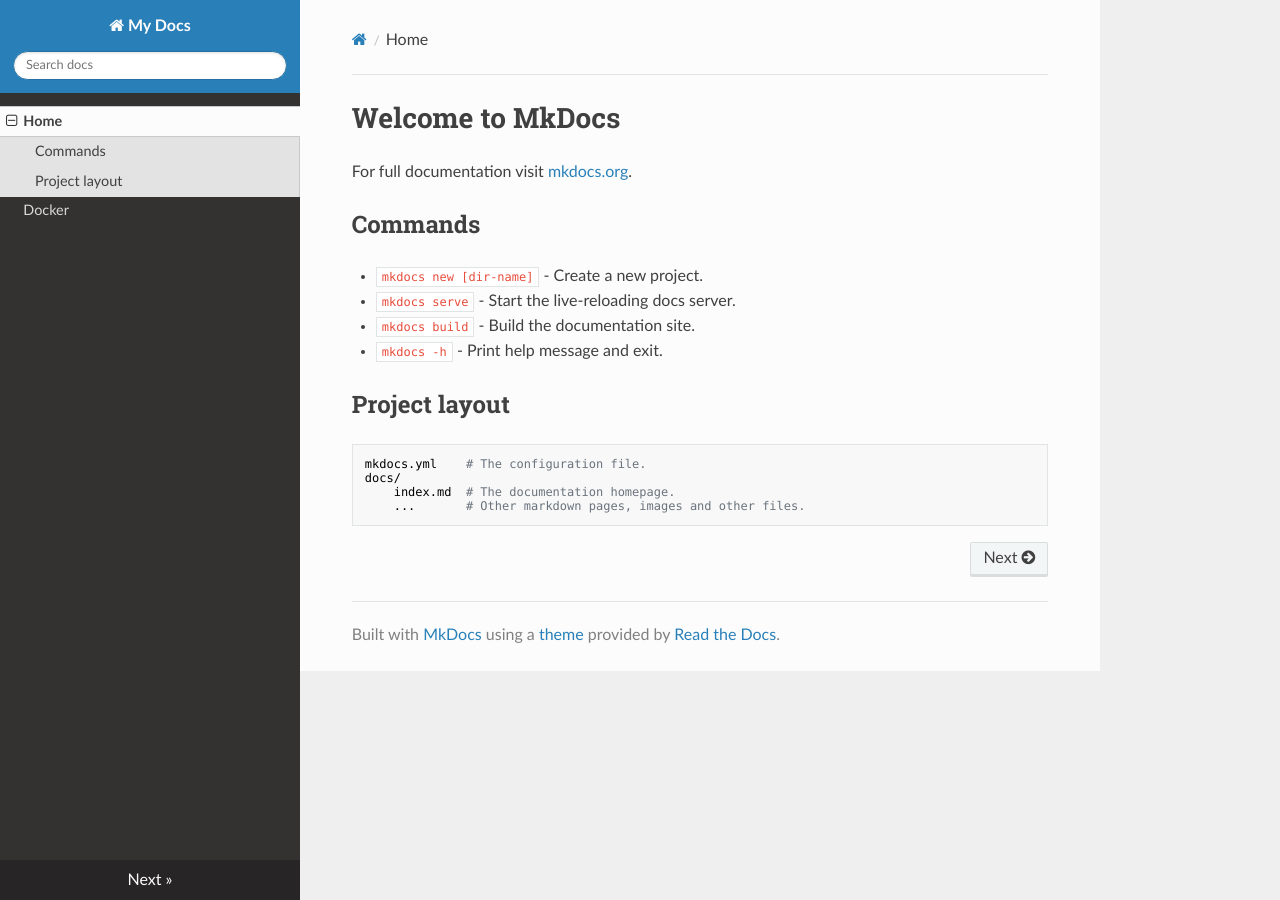
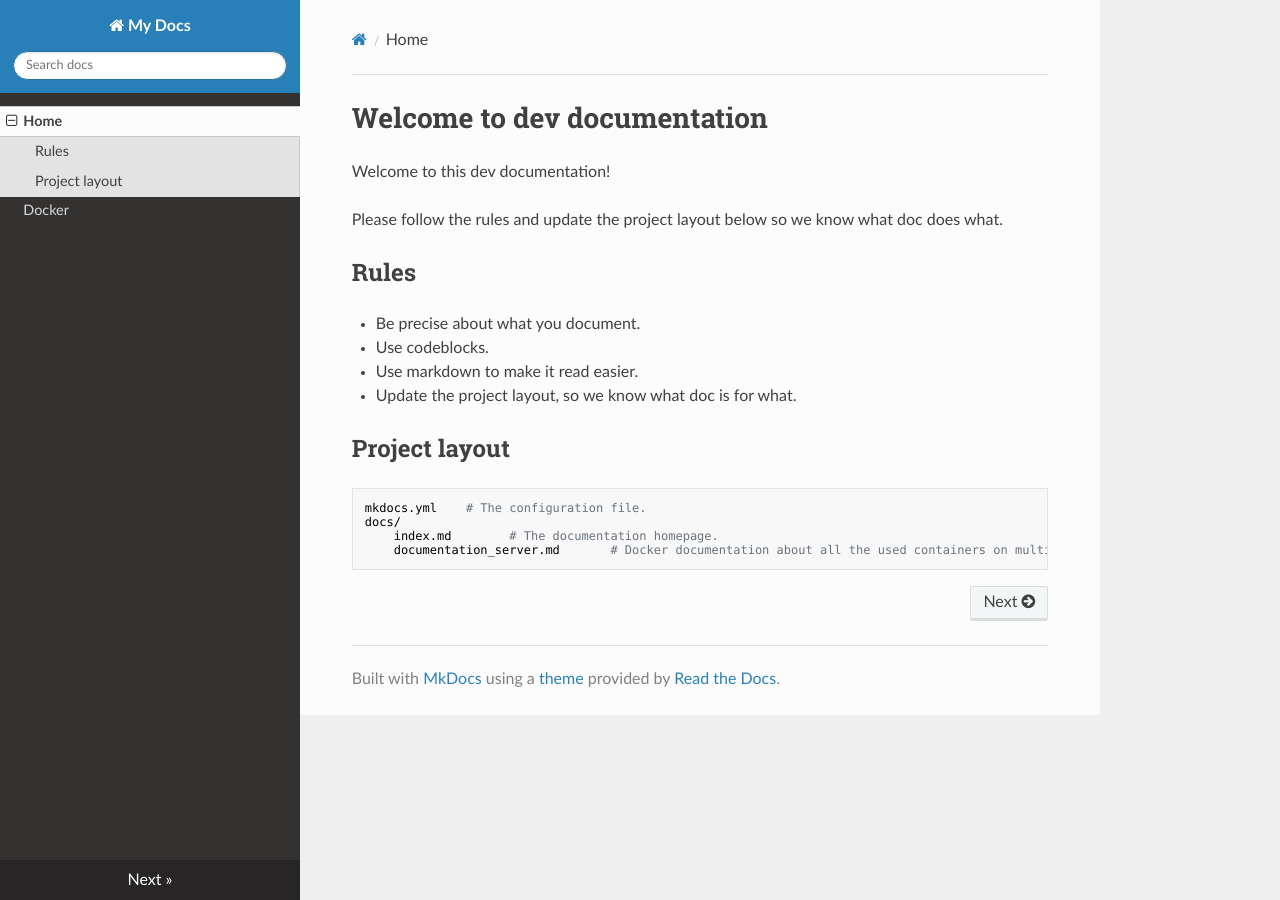
Before and after one commit to nicolaydammer/documentation, an MkDocs documentation site: the page built from docs/index.md, in a window 1280 px wide. Built offline with MkDocs 1.6.1, drawn with Linux system fonts in a browser that asks for light colours; nearby versions of some CDN libraries.

Commit message:
Added homepage text and first documentation

```diff
--- a/docs/index.md
+++ b/docs/index.md
@@ -1,17 +1,19 @@
-# Welcome to MkDocs
+# Welcome to dev documentation
 
-For full documentation visit [mkdocs.org](https://www.mkdocs.org).
+Welcome to this dev documentation!
 
-## Commands
+Please follow the rules and update the project layout below so we know what doc does what.
 
-* `mkdocs new [dir-name]` - Create a new project.
-* `mkdocs serve` - Start the live-reloading docs server.
-* `mkdocs build` - Build the documentation site.
-* `mkdocs -h` - Print help message and exit.
+## Rules
+
+* Be precise about what you document.
+* Use codeblocks.
+* Use markdown to make it read easier.
+* Update the project layout, so we know what doc is for what.
 
 ## Project layout
 
     mkdocs.yml    # The configuration file.
     docs/
-        index.md  # The documentation homepage.
-        ...       # Other markdown pages, images and other files.
+        index.md        # The documentation homepage.
+        documentation_server.md       # Docker documentation about all the used containers on multiple hosts and how it's configured.
--- a/mkdocs.yml
+++ b/mkdocs.yml
@@ -2,5 +2,5 @@ site_name: My Docs
 site_url: http://localhost:8000
 nav:
     - Home: index.md
-    - Docker: docker.md
+    - Docker: documentation_server.md
 theme: readthedocs
```
Also changed, not shown: docs/docker.md (deleted, +0 -51 lines), docs/documentation_server.md (added, +9 -0 lines), 1 other file.
